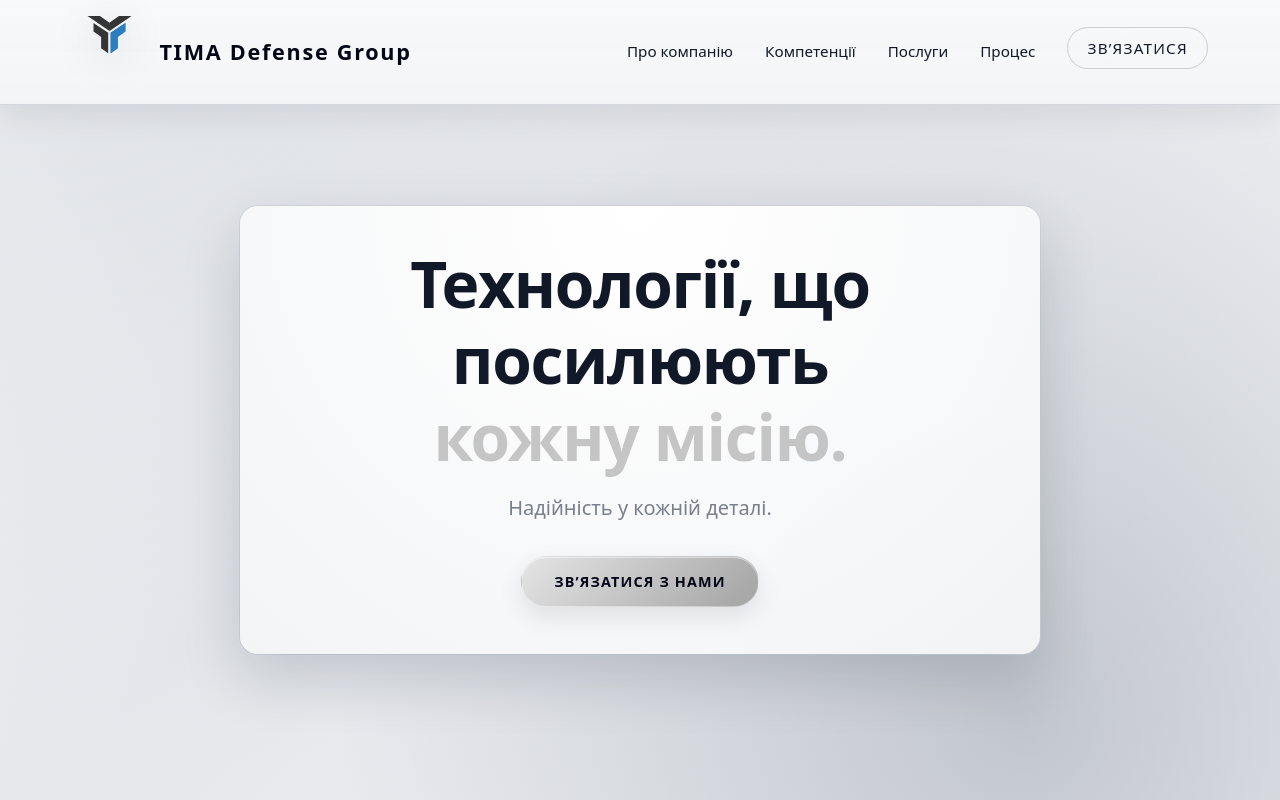
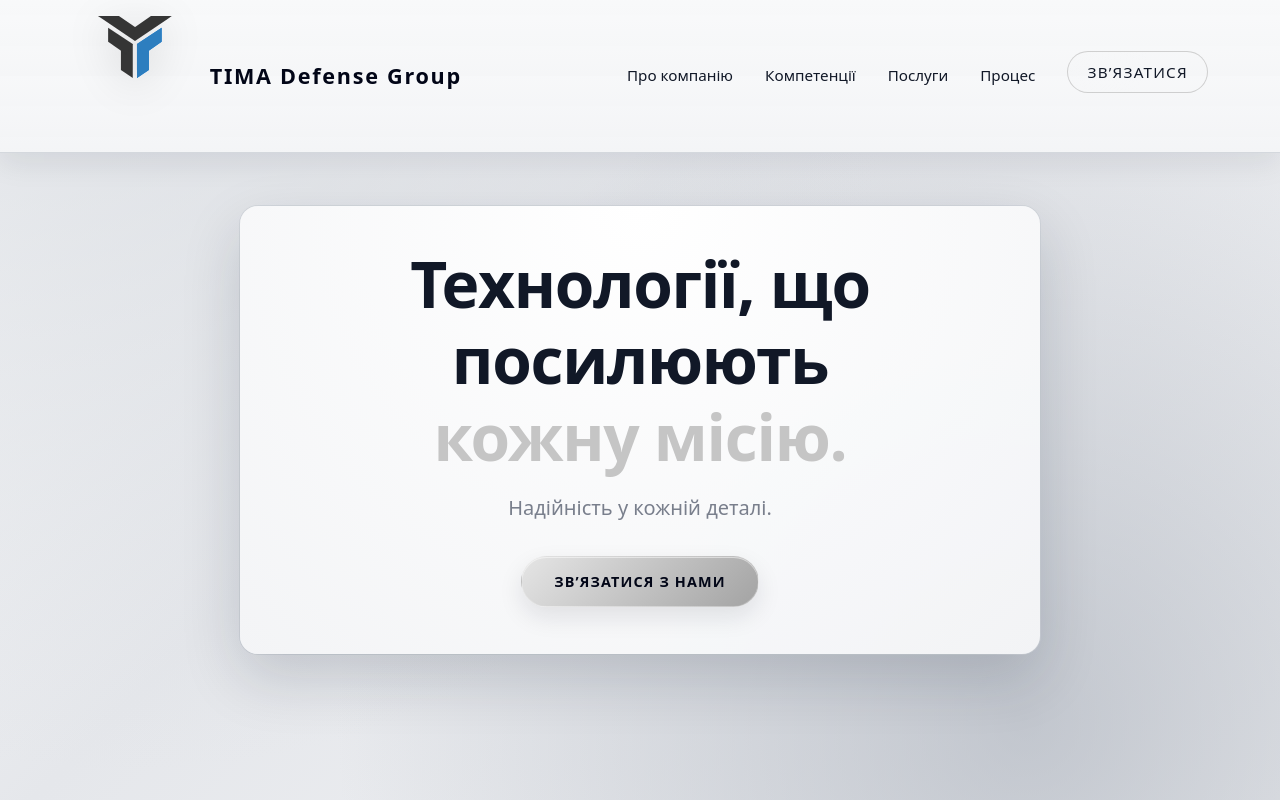
Before and after one commit to akurumei/TimaDefense, a plain HTML site: page index.html in a window 1280 px wide. Shown: the top 800 px of the page. Drawn offline with Linux system fonts and the light colour scheme.

Commit message:
Some more logo tweaks

```diff
--- a/style.css
+++ b/style.css
@@ -187,7 +187,7 @@ p {
 }
 
 .logo {
-    max-height: 72px;  /* Bigger logo while keeping header size fixed */
+    max-height: 120px;  /* Bigger logo while keeping header size fixed */
     height: auto;
     width: auto;
     filter: drop-shadow(0 8px 20px rgba(0,0,0,0.12));
```
